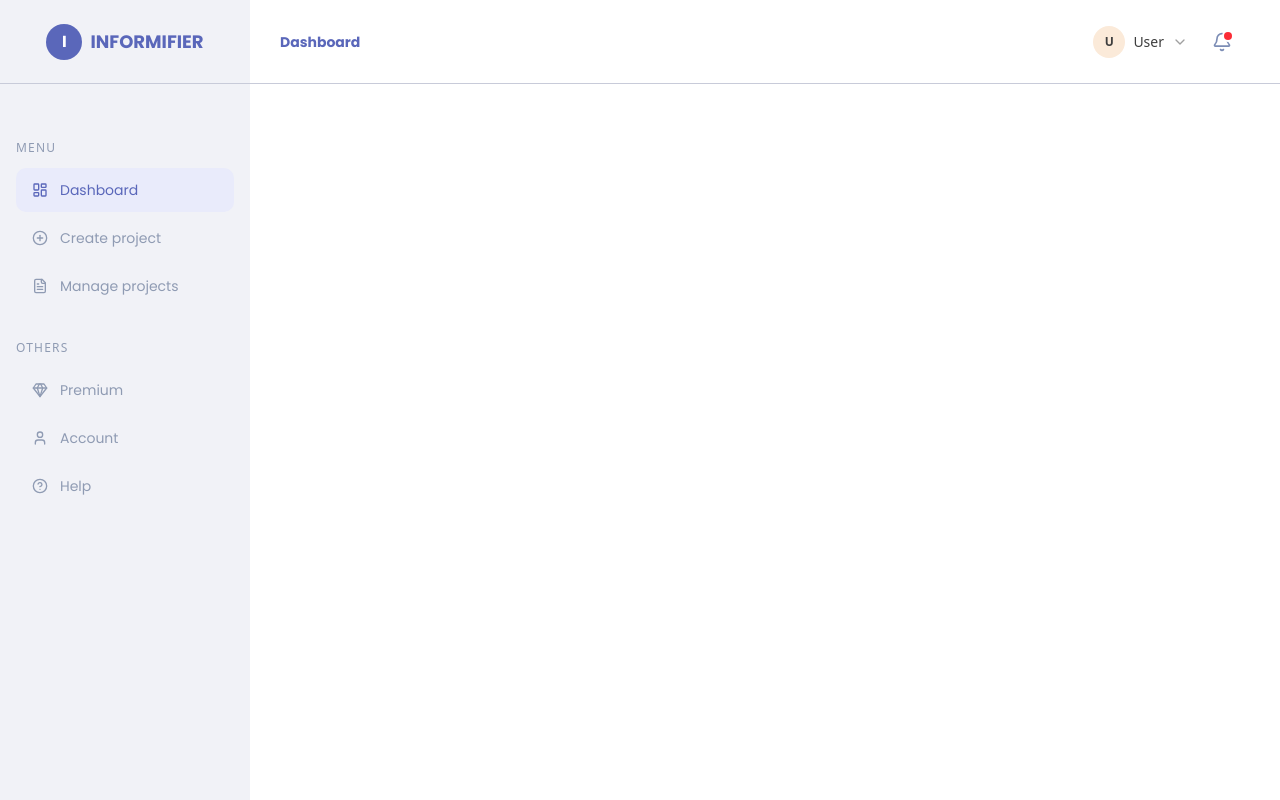
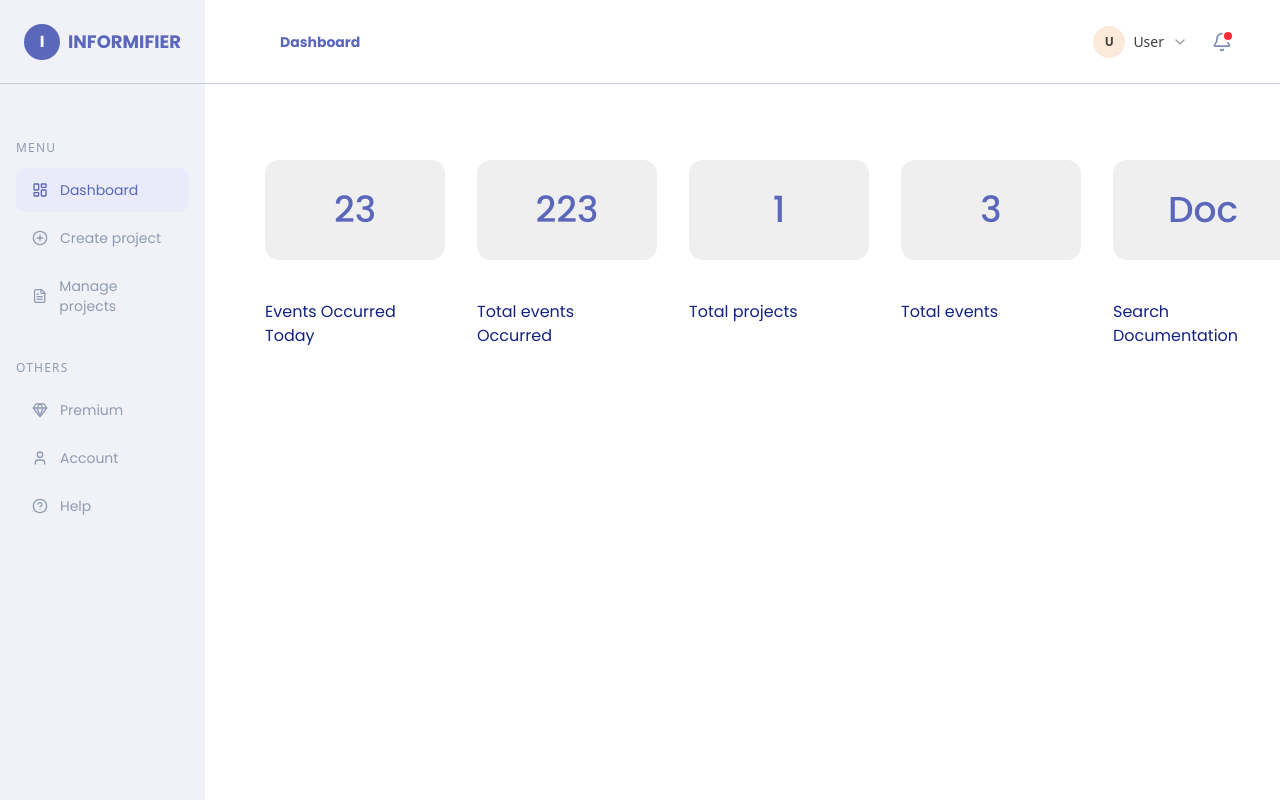
Before and after one commit to zaidajani/Informifier_MVP, a Next.js app: page /dashboard in a window 1280 px wide. Built offline with nearby package versions, Linux system fonts and the light colour scheme; no server answers.

Commit message:
collab b/w diff. laptops

```diff
--- a/app/dashboard/page.tsx
+++ b/app/dashboard/page.tsx
@@ -2,6 +2,7 @@
 
 import DashNav from "../components/dashnav";
 import Sidebar from "../components/sidebar";
+import { Poppins } from "next/font/google";
 import {
   LayoutDashboard,
   PlusCircle,
@@ -11,6 +12,10 @@
   User,
   HelpCircle,
 } from "lucide-react";
+
+const PoppinsFontBold = Poppins({ weight: "700", subsets: ["latin"] });
+const PoppinsFontMedium = Poppins({ weight: "400", subsets: ["latin"] });
+const PoppinsFontRegular = Poppins({ weight: "500", subsets: ["latin"] });
 
 const menuItems = [
   {
@@ -42,7 +47,45 @@
       <div className="absolute min-w-screen">
         <DashNav title="Dashboard" />
       </div>
-      <Sidebar active="Dashboard" menuItems={menuItems} otherItems={otherItems} />
+      <div className="flex flex-row">
+        <Sidebar
+          active="Dashboard"
+          menuItems={menuItems}
+          otherItems={otherItems}
+        />
+        <div className="flex flex-row gap-8">
+          <div className="flex flex-col mt-40 ml-15">
+            <div className={`h-25 w-45 bg-[#EFEFEF] flex items-center justify-center text-4xl rounded-xl text-[#5A67BA] ${PoppinsFontRegular.className}`}>
+              23
+            </div>
+            <p className={`mt-10 text-md ${PoppinsFontMedium.className} text-[#132283]`}>Events Occurred <br /> Today</p>
+          </div>
+          <div className="flex flex-col mt-40">
+            <div className={`h-25 w-45 bg-[#EFEFEF] flex items-center justify-center text-4xl rounded-xl text-[#5A67BA] ${PoppinsFontRegular.className}`}>
+              223
+            </div>
+            <p className={`mt-10 text-md ${PoppinsFontMedium.className} text-[#132283]`}>Total events<br /> Occurred</p>
+          </div>
+          <div className="flex flex-col mt-40">
+            <div className={`h-25 w-45 bg-[#EFEFEF] flex items-center justify-center text-4xl rounded-xl text-[#5A67BA] ${PoppinsFontRegular.className}`}>
+              1
+            </div>
+            <p className={`mt-10 text-md ${PoppinsFontMedium.className} text-[#132283]`}>Total projects</p>
+          </div>
+          <div className="flex flex-col mt-40">
+            <div className={`h-25 w-45 bg-[#EFEFEF] flex items-center justify-center text-4xl rounded-xl text-[#5A67BA] ${PoppinsFontRegular.className}`}>
+              3
+            </div>
+            <p className={`mt-10 text-md ${PoppinsFontMedium.className} text-[#132283]`}>Total events</p>
+          </div>
+          <div className="flex flex-col mt-40">
+            <div className={`h-25 w-45 bg-[#EFEFEF] flex items-center justify-center text-4xl rounded-xl text-[#5A67BA] ${PoppinsFontRegular.className} cursor-pointer`}>
+              Doc
+            </div>
+            <p className={`mt-10 text-md ${PoppinsFontMedium.className} text-[#132283]`}>Search <br />Documentation</p>
+          </div>
+        </div>
+      </div>
     </>
   );
 }
```
